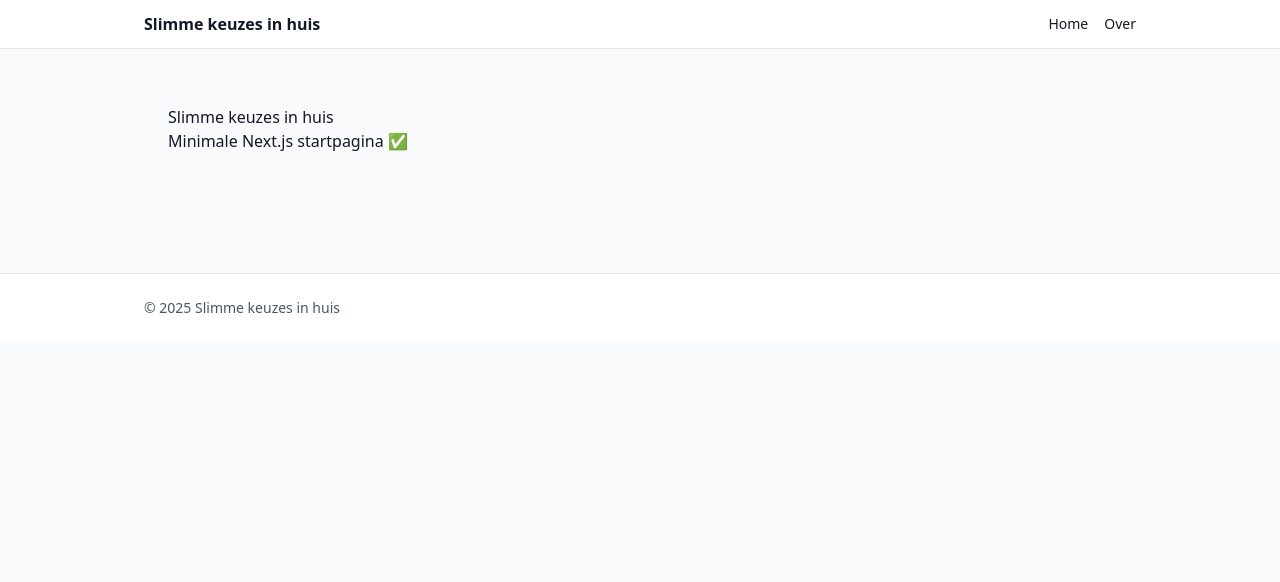
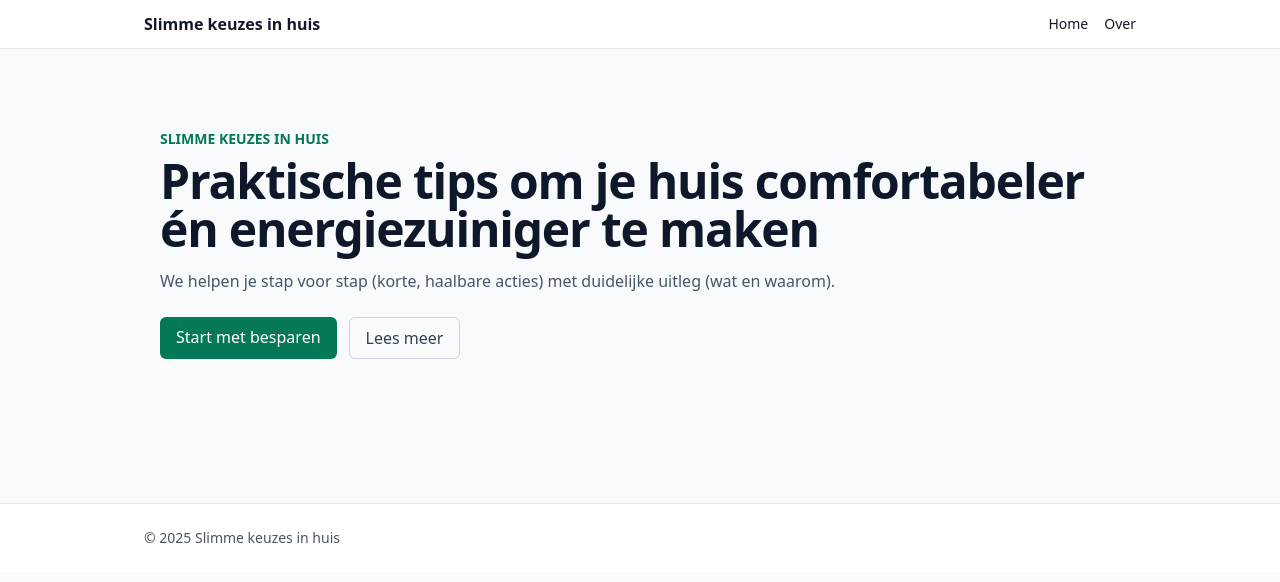
Before and after one commit to slimmekeuzesinhuis/slimmekeuzesinhuis, a Next.js app: page / in a window 1280 px wide. Shown: the top 582 px of the page. Built offline with nearby package versions, Linux system fonts and the light colour scheme.

Commit message:
Update page.js: hero toevoegen

```diff
--- a/app/page.js
+++ b/app/page.js
@@ -1,8 +1,41 @@
+import Link from "next/link";
+
+export const metadata = {
+  title: "Slimme keuzes in huis",
+  description:
+    "We helpen je stap voor stap met korte, haalbare acties en duidelijke uitleg (wat en waarom).",
+};
+
 export default function Home() {
   return (
-    <main style={{ padding: 24 }}>
-      <h1>Slimme keuzes in huis</h1>
-      <p>Minimale Next.js startpagina ✅</p>
-    </main>
+    <section className="mx-auto max-w-5xl px-4 py-12">
+      <p className="text-sm font-semibold text-emerald-700">
+        SLIMME KEUZES IN HUIS
+      </p>
+
+      <h1 className="mt-2 text-4xl md:text-5xl font-bold tracking-tight text-slate-900">
+        Praktische tips om je huis comfortabeler én energiezuiniger te maken
+      </h1>
+
+      <p className="mt-4 text-slate-600">
+        We helpen je stap voor stap (korte, haalbare acties) met duidelijke uitleg
+        (wat en waarom).
+      </p>
+
+      <div className="mt-6 flex gap-3">
+        <Link
+          href="/checklist"
+          className="rounded-md bg-emerald-700 px-4 py-2 text-white hover:bg-emerald-800"
+        >
+          Start met besparen
+        </Link>
+        <Link
+          href="/over"
+          className="rounded-md border border-slate-300 px-4 py-2 text-slate-700 hover:bg-slate-50"
+        >
+          Lees meer
+        </Link>
+      </div>
+    </section>
   );
 }
```
